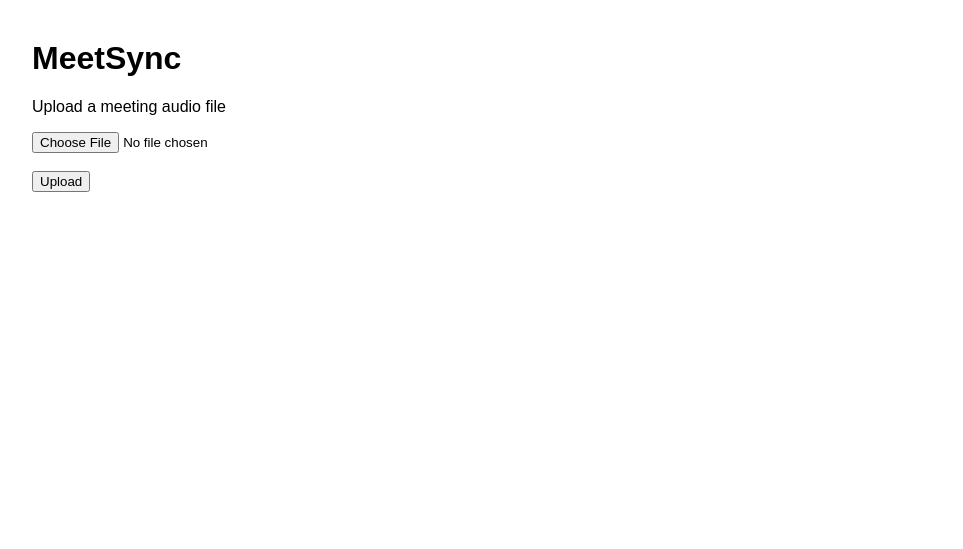
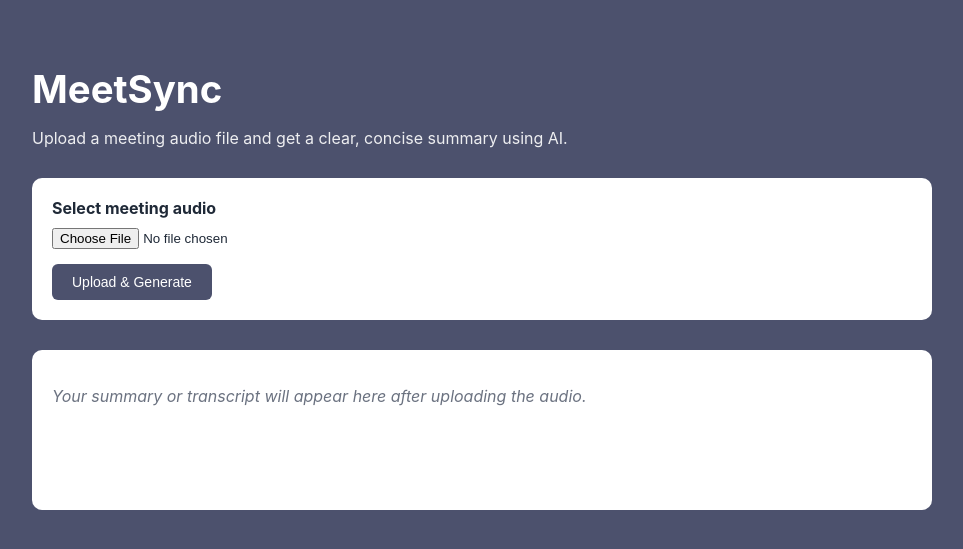
Before and after one commit to Himanshu-2678/MeetSync, a Flask app: page / in a window 1280 px wide. Shown: the top 549 px of the page, without its empty margins (158-1121 px from the left). Run offline with Flask 3, Linux system fonts and the light colour scheme.

Commit message:
finalized the interface

```diff
--- a/templates/index.html
+++ b/templates/index.html
@@ -1,52 +1,128 @@
 <!DOCTYPE html>
-<html>
+<html lang="en">
 <head>
+    <meta charset="UTF-8">
     <title>MeetSync</title>
+
     <style>
         body {
-            font-family: Arial, sans-serif;
-            margin: 40px;
+            margin: 0;
+            padding: 0;
+            font-family: -apple-system, BlinkMacSystemFont, "Segoe UI", Roboto, Arial, sans-serif;
+            background-color: #4C516D;
+            color: #ffffff;
         }
+
         .container {
             max-width: 900px;
             margin: auto;
+            padding: 40px 20px;
         }
-        .box {
+
+        h1 {
+            font-size: 2.4rem;
+            margin-bottom: 10px;
+        }
+
+        .description {
+            font-size: 1rem;
+            opacity: 0.9;
+            margin-bottom: 30px;
+        }
+
+        .upload-card {
+            background-color: #ffffff;
+            color: #1f2937;
+            padding: 20px;
+            border-radius: 10px;
+        }
+
+        input[type="file"] {
+            margin-top: 10px;
+        }
+
+        button {
+            margin-top: 15px;
+            padding: 10px 20px;
+            background-color: #4C516D;
+            color: #ffffff;
+            border: none;
+            border-radius: 6px;
+            cursor: pointer;
+            font-size: 14px;
+        }
+
+        button:hover {
+            opacity: 0.9;
+        }
+
+        .output-card {
             margin-top: 30px;
-            padding: 15px;
-            border: 1px solid #ccc;
-            border-radius: 6px;
-            background: #f9f9f9;
+            background-color: #ffffff;
+            color: #1f2937;
+            padding: 20px;
+            border-radius: 10px;
+            min-height: 120px;
         }
-        h2 {
-            margin-top: 0;
+
+        .placeholder {
+            color: #6b7280;
+            font-style: italic;
+        }
+
+        .loading {
+            display: none;
+            margin-top: 15px;
+            font-size: 14px;
+            color: #4C516D;
+        }
+
+        pre {
+            white-space: pre-wrap;
+            line-height: 1.6;
         }
     </style>
 </head>
+
 <body>
     <div class="container">
         <h1>MeetSync</h1>
-        <p>Upload a meeting audio file</p>
+        <p class="description">
+            Upload a meeting audio file and get a clear, concise summary using AI.
+        </p>
 
-        <form method="POST" enctype="multipart/form-data">
-            <input type="file" name="audio" required>
-            <br><br>
-            <button type="submit">Upload</button>
-        </form>
+        <div class="upload-card">
+            <form method="POST" enctype="multipart/form-data" onsubmit="showLoader()">
+                <label><strong>Select meeting audio</strong></label><br>
+                <input type="file" name="audio" required>
+                <br>
+                <button type="submit">Upload & Generate</button>
 
-        {% if summary %}
-        <div class="box">
-            <h2>Summary</h2>
-            <pre>{{ summary }}</pre>
+                <div id="loading" class="loading">
+                    ⏳ Processing audio, please wait...
+                </div>
+            </form>
         </div>
-        {% endif %}
 
-        {% if transcript %}
-        <div class="box">
-            <h2>Transcript</h2>
-            <pre>{{ transcript }}</pre>
+        <div class="output-card">
+            {% if summary %}
+                <h3>Summary</h3>
+                <pre>{{ summary }}</pre>
+            {% elif transcript %}
+                <h3>Transcript</h3>
+                <pre>{{ transcript }}</pre>
+            {% else %}
+                <p class="placeholder">
+                    Your summary or transcript will appear here after uploading the audio.
+                </p>
+            {% endif %}
         </div>
-        {% endif %}
     </div>
+
+    <script>
+        function showLoader() {
+            document.getElementById("loading").style.display = "block";
+        }
+    </script>
 </body>
 </html>
```
